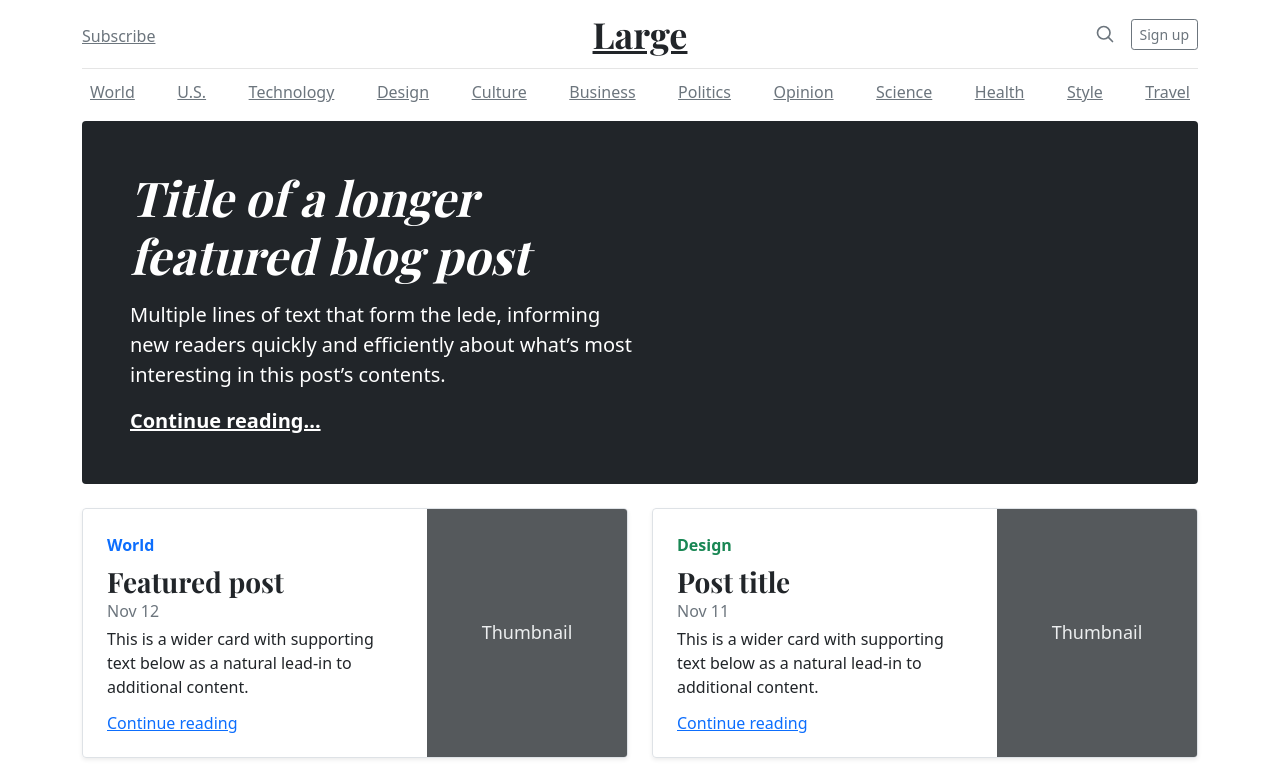
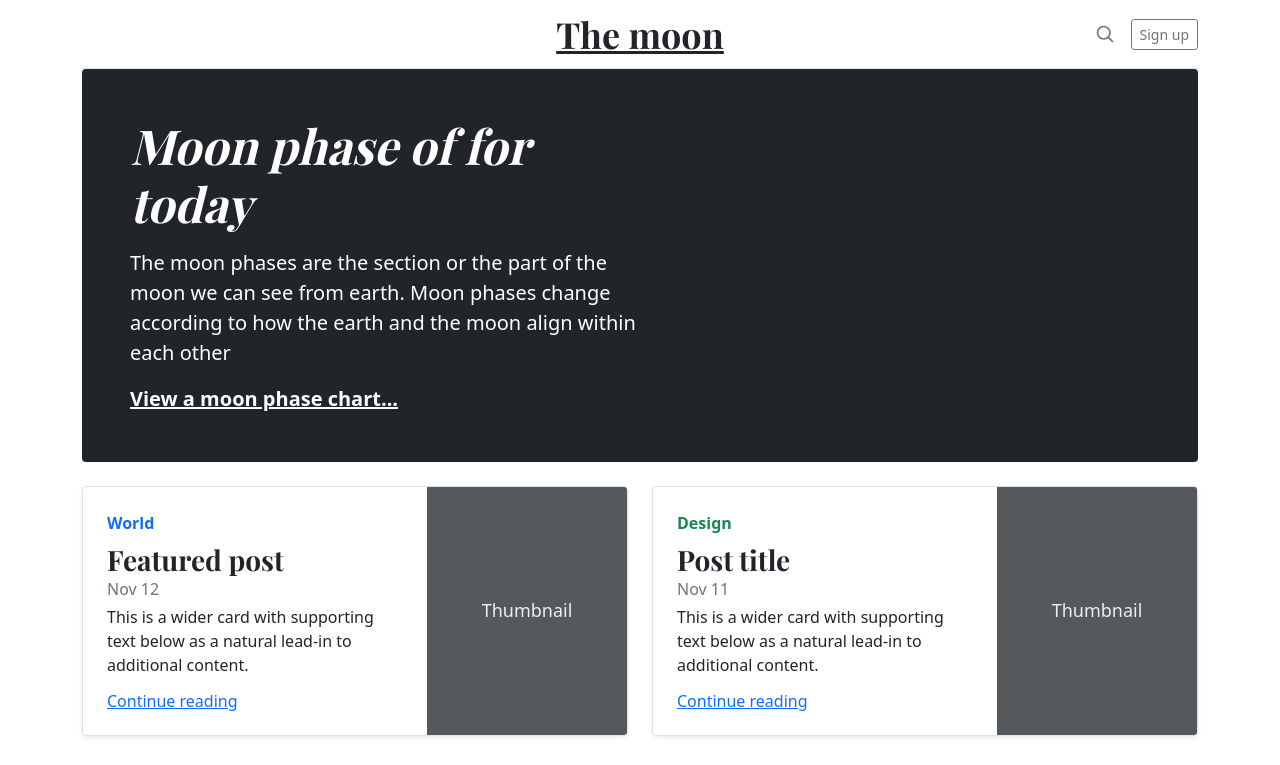
Before and after one commit to PramsuPandey/LTCSolar, a plain HTML site: page explorethemoonltc.html in a window 1280 px wide. Shown: the top 765 px of the page. Drawn offline with nearby package versions, Linux system fonts and the light colour scheme.

Commit message:
Update explorethemoonltc.html

```diff
--- a/explorethemoonltc.html
+++ b/explorethemoonltc.html
@@ -4,9 +4,9 @@
     <meta charset="utf-8">
     <meta name="viewport" content="width=device-width, initial-scale=1">
     <meta name="description" content="">
-    <meta name="author" content="Mark Otto, Jacob Thornton, and Bootstrap contributors">
+    <meta name="author" content="PP">
     <meta name="generator" content="Hugo 0.88.1">
-    <title>Blog Template · Bootstrap v5.1</title>
+    <title>The Moon</title>
 
     <link rel="canonical" href="https://getbootstrap.com/docs/5.1/examples/blog/">
 
@@ -43,10 +43,10 @@
   <header class="blog-header py-3">
     <div class="row flex-nowrap justify-content-between align-items-center">
       <div class="col-4 pt-1">
-        <a class="link-secondary" href="#">Subscribe</a>
+        <a class="link-secondary" href="#"></a>
       </div>
       <div class="col-4 text-center">
-        <a class="blog-header-logo text-dark" href="#">Large</a>
+        <a class="blog-header-logo text-dark" href="#">The moon</a>
       </div>
       <div class="col-4 d-flex justify-content-end align-items-center">
         <a class="link-secondary" href="#" aria-label="Search">
@@ -56,21 +56,6 @@
       </div>
     </div>
   </header>
-
-  <div class="nav-scroller py-1 mb-2">
-    <nav class="nav d-flex justify-content-between">
-      <a class="p-2 link-secondary" href="#">World</a>
-      <a class="p-2 link-secondary" href="#">U.S.</a>
-      <a class="p-2 link-secondary" href="#">Technology</a>
-      <a class="p-2 link-secondary" href="#">Design</a>
-      <a class="p-2 link-secondary" href="#">Culture</a>
-      <a class="p-2 link-secondary" href="#">Business</a>
-      <a class="p-2 link-secondary" href="#">Politics</a>
-      <a class="p-2 link-secondary" href="#">Opinion</a>
-      <a class="p-2 link-secondary" href="#">Science</a>
-      <a class="p-2 link-secondary" href="#">Health</a>
-      <a class="p-2 link-secondary" href="#">Style</a>
-      <a class="p-2 link-secondary" href="#">Travel</a>
     </nav>
   </div>
 </div>
@@ -78,9 +63,9 @@
 <main class="container">
   <div class="p-4 p-md-5 mb-4 text-white rounded bg-dark">
     <div class="col-md-6 px-0">
-      <h1 class="display-4 fst-italic">Title of a longer featured blog post</h1>
-      <p class="lead my-3">Multiple lines of text that form the lede, informing new readers quickly and efficiently about what’s most interesting in this post’s contents.</p>
-      <p class="lead mb-0"><a href="#" class="text-white fw-bold">Continue reading...</a></p>
+      <h1 class="display-4 fst-italic">Moon phase of for today</h1>
+      <p class="lead my-3">The moon phases are the section or the part of the moon we can see from earth. Moon phases change according to how the earth and the moon align within each other</p>
+      <p class="lead mb-0"><a href="#" class="text-white fw-bold">View a moon phase chart... </a></p>
     </div>
   </div>
 
```
